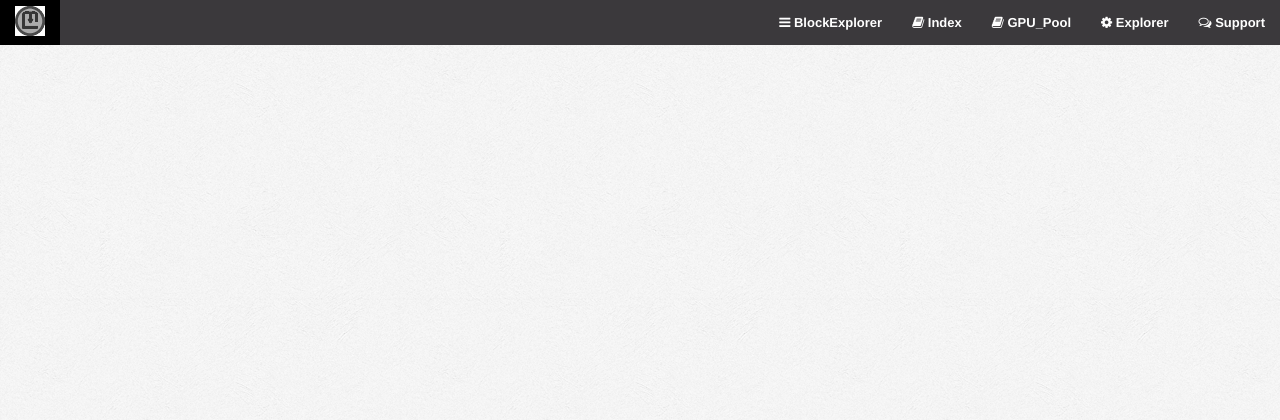
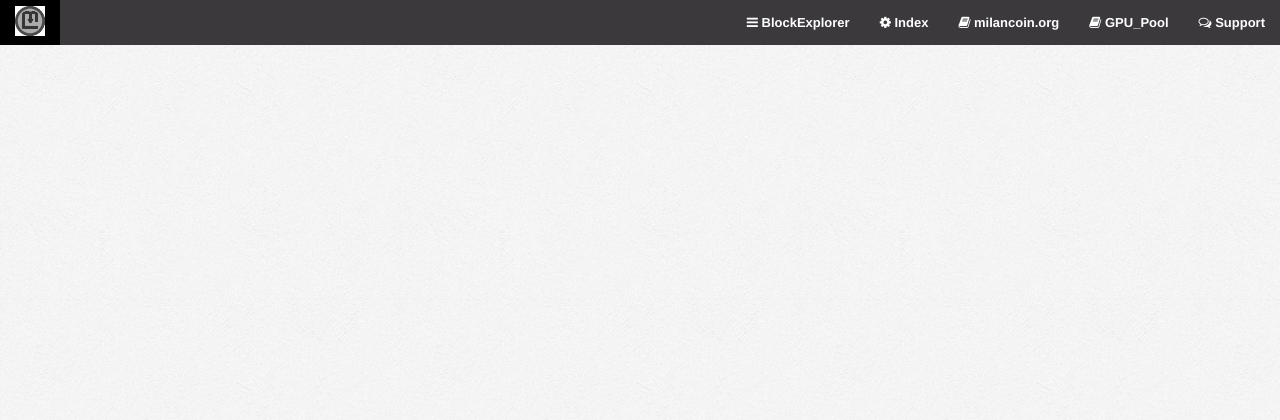
Before and after one commit to milancoin-project/MLC_blockchain, a PHP site: page /modules/header.php in a window 1280 px wide. Shown: the top 420 px of the page. Run offline with PHP 8.4, Linux system fonts and the light colour scheme.

Commit message:
add href at index

```diff
--- a/includes/home.inc.php
+++ b/includes/home.inc.php
@@ -46,7 +46,7 @@ $stmt->close();
 			<div class="small-12 large-8 small-centered columns" style="text-align: center;margin-top: 9.0em">
 				<table align="center">
 					<tr>
-						<td>Total Blocks: <?php echo $height; ?></td><td>Total Coins: <?php echo number_format($totalmlc, 8, '.', ','); ?></td><td>Current Difficulty: <?php echo $diff; ?></td>
+						<td>Total Blocks: <a href="/block-height/<?php echo $height; ?>"><?php echo $height; ?></a></td><td>Total Coins: <?php echo number_format($totalmlc, 8, '.', ','); ?></td><td>Current Difficulty: <?php echo $diff; ?></td>
 					</tr>
 				</table>
 			</div>
--- a/modules/header.php
+++ b/modules/header.php
@@ -27,9 +27,10 @@
 </ul>
 <ul class="right">
 <li><a href="/blockpath/index.php?engine=blockexplorer"><i class="fa fa-bars"></i> BlockExplorer</a></li>
-<li><a href="/blockpath/index.php?engine=onlinewallet" target="_blank"><i class="fa fa-book"></i> Index</a></li>
+<li><a href="/blockpath/index.php"><i class="fa fa-cog"></i> Index</a></li>
+<li><a href="/blockpath/index.php?engine=onlinewallet" target="_blank"><i class="fa fa-book"></i> milancoin.org</a></li>
 <li><a href="/blockpath/index.php?engine=voteexplorer" target="_blank"><i class="fa fa-book"></i> GPU_Pool</a></li>
-<li><a href="/blockpath/index.php?engine=nodeexplorer"><i class="fa fa-cog"></i> Explorer</a></li>
+<!--li><a href="/blockpath/index.php?engine=nodeexplorer"><i class="fa fa-cog"></i> NodeExplorer</a></li-->
 <li><a href="/blockpath/index.php?engine=support"><i class="fa fa-comments-o"></i> Support</a></li>
 </ul>
 </section>
```
